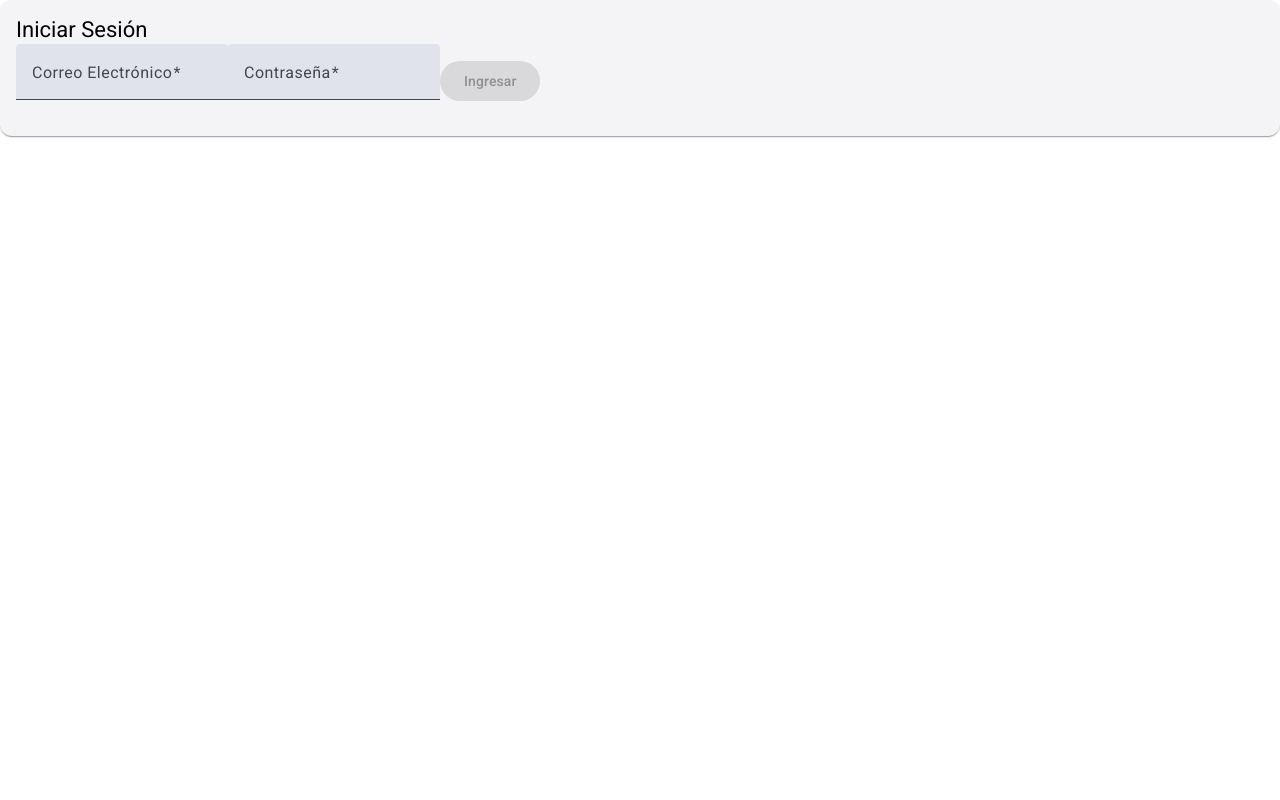
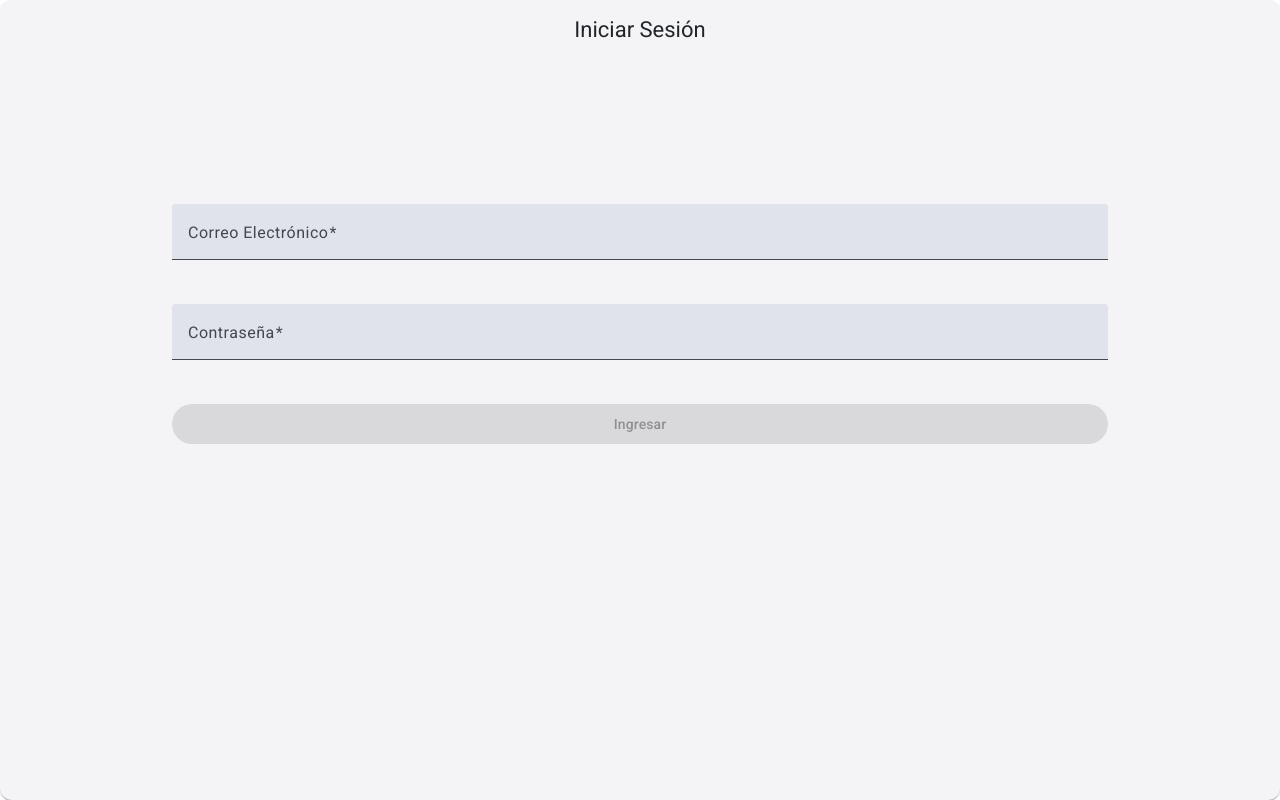
Before and after one commit to cefe-herrera/gestor-ticket, an Angular app: page /login in a window 1280 px wide. Built offline with nearby package versions, Linux system fonts and the light colour scheme.

Commit message:
add login component

```diff
--- a/angular.json
+++ b/angular.json
@@ -28,6 +28,7 @@
             ],
             "styles": [
               "@angular/material/prebuilt-themes/azure-blue.css",
+              "./node_modules/bootstrap/dist/css/bootstrap.min.css",
               "src/styles.css"
             ],
             "scripts": []
@@ -87,6 +88,7 @@
             ],
             "styles": [
               "@angular/material/prebuilt-themes/azure-blue.css",
+              "./node_modules/bootstrap/dist/css/bootstrap.min.css",
               "src/styles.css"
             ],
             "scripts": []
--- a/package.json
+++ b/package.json
@@ -20,6 +20,7 @@
     "@angular/platform-browser": "^19.1.0",
     "@angular/platform-browser-dynamic": "^19.1.0",
     "@angular/router": "^19.1.0",
+    "bootstrap": "^5.3.5",
     "rxjs": "~7.8.0",
     "tslib": "^2.3.0",
     "zone.js": "~0.15.0"
--- a/src/app/pages/login/login.component.html
+++ b/src/app/pages/login/login.component.html
@@ -1,10 +1,12 @@
-<mat-card>
-    <mat-card-header>
-      <mat-card-title>Iniciar Sesión</mat-card-title>
+<mat-card class="w-100 h-100">
+    <mat-card-header class="w-100 d-flex flex-column align-items-center justify-content-center">
+      <mat-card-title class="d-flex flex-column align-items-center">
+        Iniciar Sesión
+    </mat-card-title>
     </mat-card-header>
-    <mat-card-content>
-      <form [formGroup]="loginForm" (ngSubmit)="onSubmit()">
-        <mat-form-field appearance="fill" class="full-width">
+    <mat-card-content class="h-75">
+      <form [formGroup]="loginForm" (ngSubmit)="onSubmit()"  class="w-100 h-100 d-flex flex-column align-items-center justify-content-center">
+        <mat-form-field appearance="fill" class="w-75 mb-4">
           <mat-label>Correo Electrónico</mat-label>
           <input matInput formControlName="email" type="email" placeholder="correo@ejemplo.com">
           <mat-error *ngIf="loginForm.get('email')?.hasError('required')">
@@ -15,7 +17,7 @@
           </mat-error>
         </mat-form-field>
 
-        <mat-form-field appearance="fill" class="full-width">
+        <mat-form-field appearance="fill" class="w-75 mb-4">
           <mat-label>Contraseña</mat-label>
           <input matInput formControlName="password" type="password" placeholder="Contraseña">
           <mat-error *ngIf="loginForm.get('password')?.hasError('required')">
@@ -23,7 +25,7 @@
           </mat-error>
         </mat-form-field>
 
-        <button mat-raised-button color="primary" type="submit" [disabled]="loginForm.invalid">
+        <button mat-raised-button color="primary" type="submit" class="w-75 mb-4" [disabled]="loginForm.invalid">
           Ingresar
         </button>
       </form>
--- a/src/styles.css
+++ b/src/styles.css
@@ -2,6 +2,7 @@
 
 
 @import url("@angular/material/prebuilt-themes/azure-blue.css");
+@import url("bootstrap/dist/css/bootstrap.min.css");
 
 html, body { height: 100%; }
 body { margin: 0; font-family: Roboto, "Helvetica Neue", sans-serif; }
```
Also changed, not shown: 1 other file (tests, documents, lock files or other folders).
